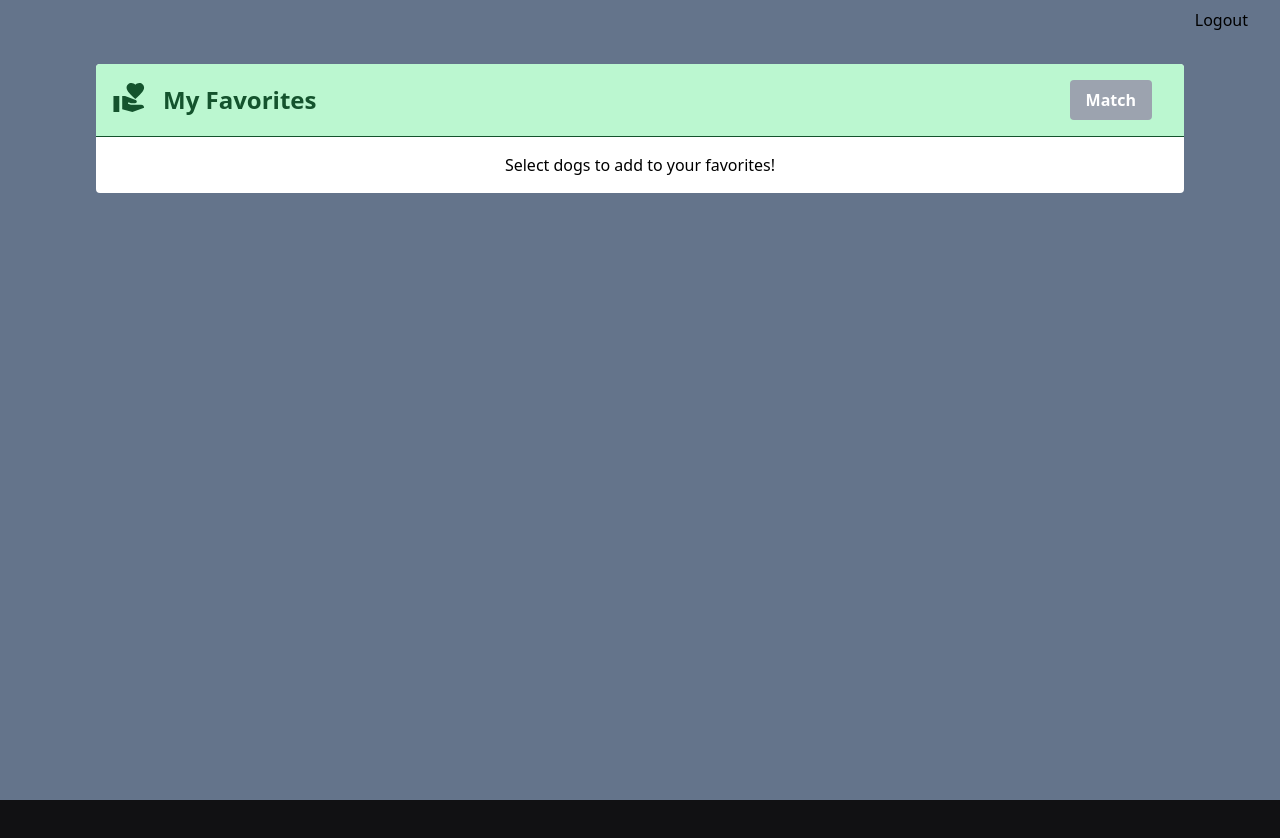
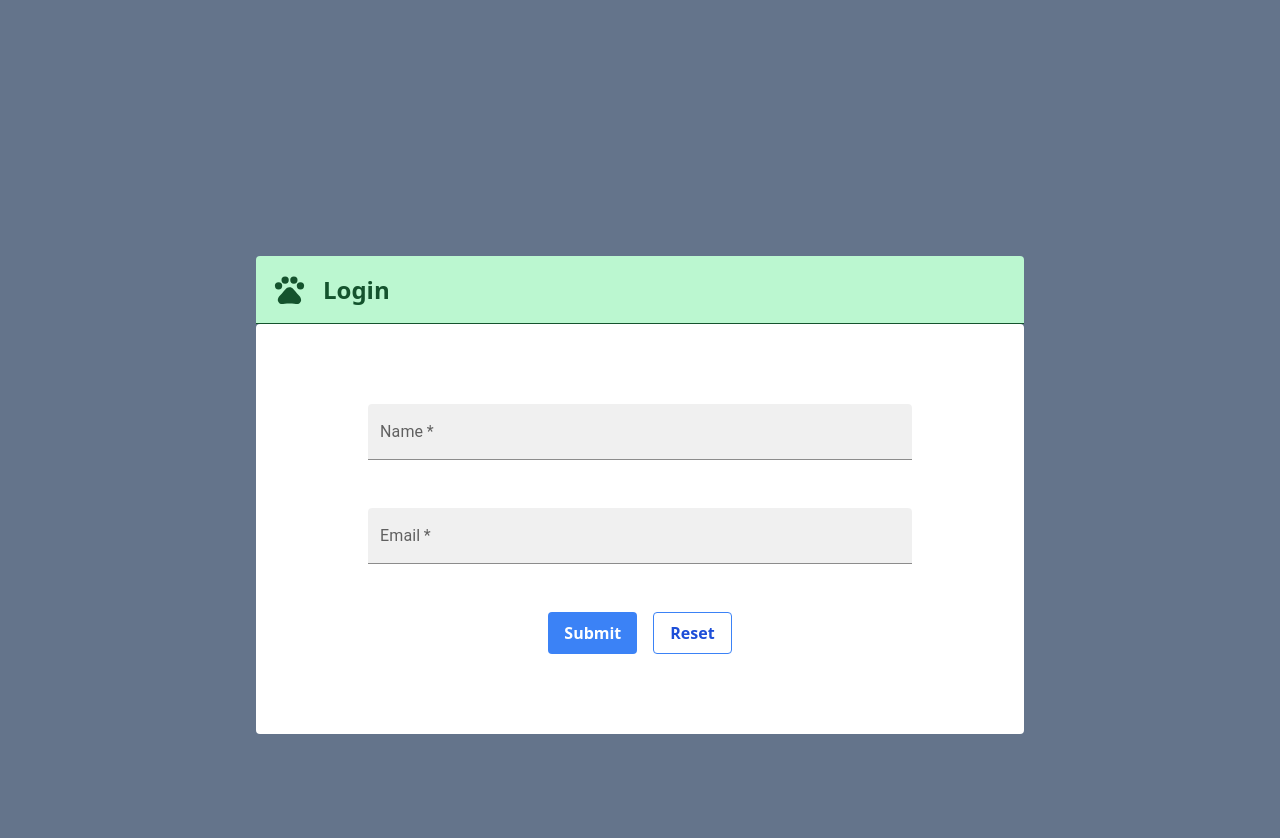
Before and after one commit to justinlogan03/fetch-website, a React app: page / in a window 1280 px wide. Shown: the top 838 px of the page. Before the commit the page ends 800 px from the top, so only its background shows below. Built offline with nearby package versions, Linux system fonts and the light colour scheme; no server answers.

Commit message:
more cleanup

```diff
--- a/src/fetch-website/dog-search/dog-search.tsx
+++ b/src/fetch-website/dog-search/dog-search.tsx
@@ -54,7 +54,7 @@ export const DogSearch = ({ setIsLoginSuccess }: DogsSearchProps) => {
     <div className="">
       <div className="flex">
         <button
-          className="ml-auto mr-8 mt-2 hover:underline"
+          className="ml-auto mr-8 mt-2 hover:underline font-bold"
           onClick={onLogout}
         >
           Logout
--- a/src/fetch-website/dog-search/dog-table-components.tsx/filter-panel.tsx
+++ b/src/fetch-website/dog-search/dog-table-components.tsx/filter-panel.tsx
@@ -22,7 +22,7 @@ export const FilterPanel = ({
       />
       <h3 className="m-4">Dog Breeds</h3>
       <div className="m-4 overflow-y-scroll" style={{ maxHeight: "50vh" }}>
-        <FormGroup>
+        <FormGroup className="ml-4">
           {dogBreedList.map((breed) => {
             return (
               <FormControlLabel
--- a/src/fetch-website/dog-search/favorited-dogs.tsx
+++ b/src/fetch-website/dog-search/favorited-dogs.tsx
@@ -90,7 +90,7 @@ export const MyFavoritesSection = ({
           ) : (
             <div className="flex">
               <div className="mx-auto my-4">
-                Select dogs to add to your favorites!
+                Select a dog to add to your favorites!
               </div>
             </div>
           )}
--- a/src/fetch-website/fetch-website-landing-page.tsx
+++ b/src/fetch-website/fetch-website-landing-page.tsx
@@ -3,7 +3,7 @@ import { LoginPage } from "./login-page/login-page";
 import { DogSearch } from "./dog-search/dog-search";
 
 export const FetchWebsiteLandingPage = () => {
-  const [isLoginSuccess, setIsLoginSuccess] = useState<boolean>(true); // TODO - switch this back
+  const [isLoginSuccess, setIsLoginSuccess] = useState<boolean>(false); // TODO - switch this back
   return (
     <div className=" bg-slate-500 my-auto" style={{ minHeight: "100vh" }}>
       {isLoginSuccess ? (
--- a/src/fetch-website/login-page/login-page.tsx
+++ b/src/fetch-website/login-page/login-page.tsx
@@ -4,6 +4,7 @@ import { PrimaryButton, SecondaryButton } from "../common-components/buttons";
 
 import { postAuthLogin } from "./apis/post-auth-login";
 import { PrimaryField } from "../common-components/primary-field";
+import { PrimaryHeader } from "../common-components/primary-header";
 
 type Props = {
   setIsLoginSuccess: Dispatch<SetStateAction<boolean>>;
@@ -37,11 +38,10 @@ export const LoginPage = ({ setIsLoginSuccess }: Props) => {
   };
 
   return (
-    <div className="grid py-20 px-28 gap-y-12 bg-blue-100 w-128 rounded">
-      <div className="flex mx-auto text-2xl ">
-        <PetsIcon fontSize="large" />
-        <h1 className="font-bold ml-2 my-auto">Login</h1>
-      </div>
+    <div>
+      <PrimaryHeader icon={<PetsIcon fontSize="large" />} label="Login" />
+
+      <div className="grid py-20 px-28 gap-y-12 bg-white w-128 rounded">
         <PrimaryField
           label="Name"
           setString={setName}
@@ -59,5 +59,6 @@ export const LoginPage = ({ setIsLoginSuccess }: Props) => {
           <SecondaryButton label={"Reset"} onClick={onReset} />
         </div>
       </div>
+    </div>
   );
 };
```
Lines whose indentation alone changed are shown as unchanged.
